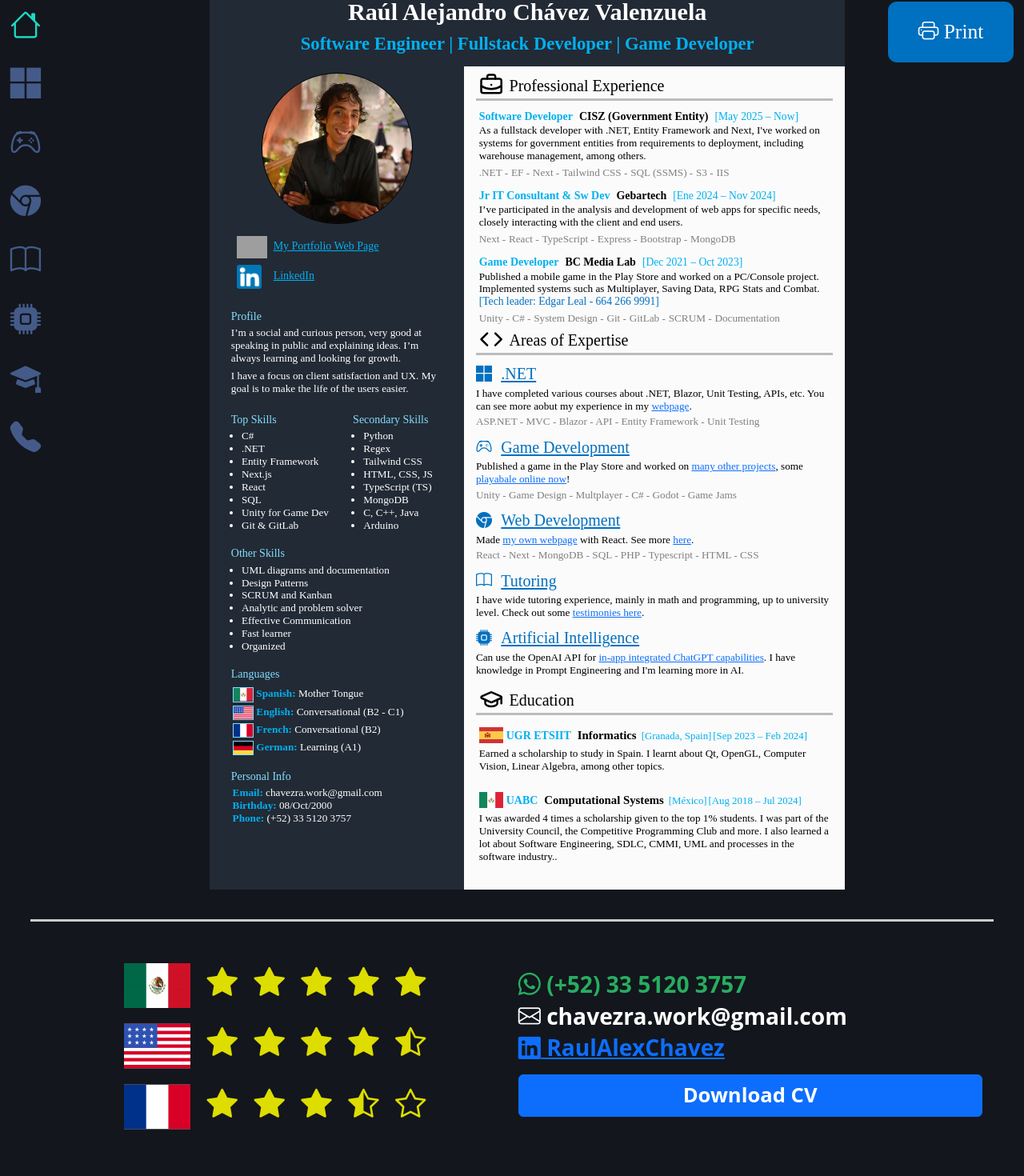
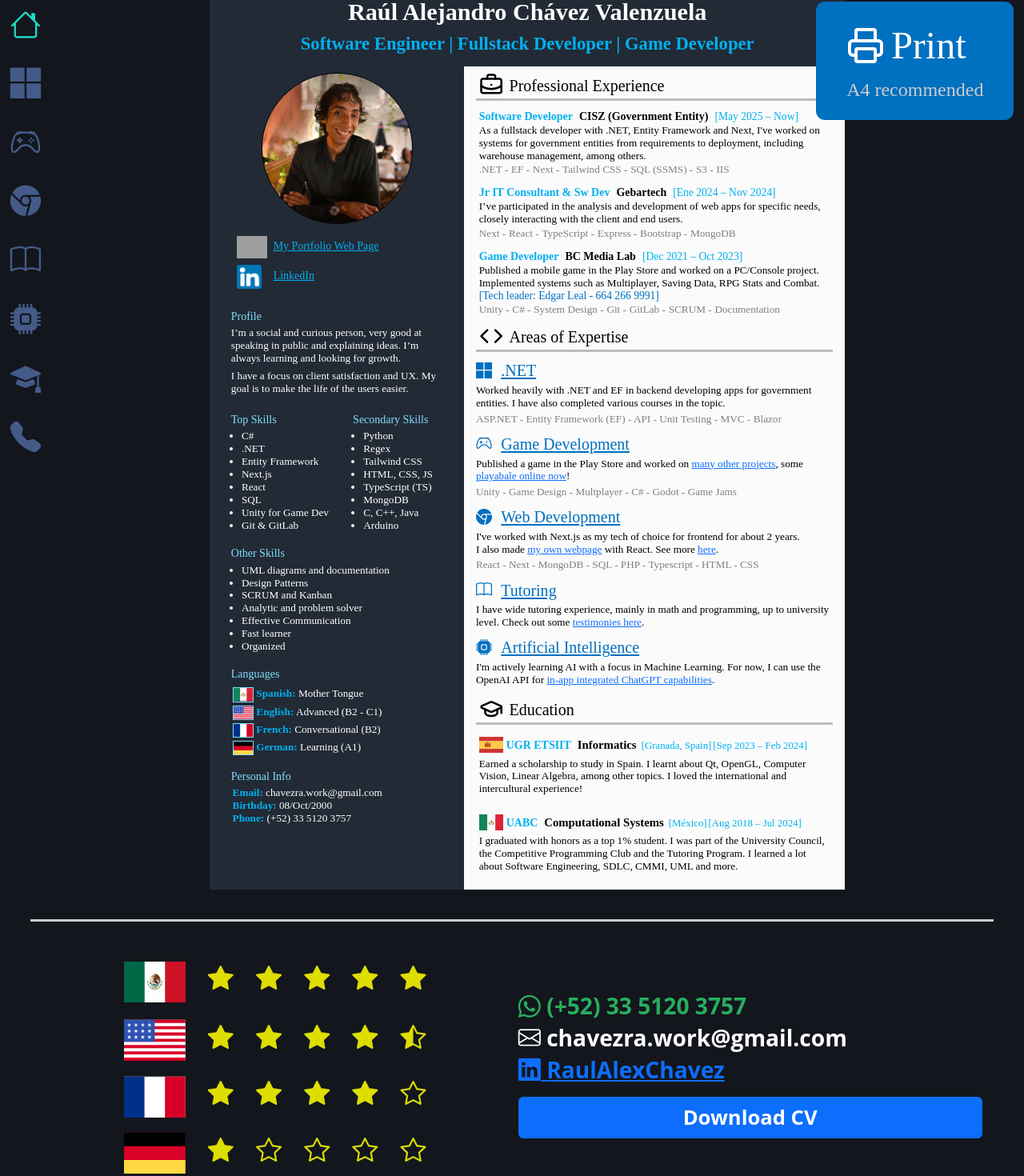
Before and after one commit to RaulAlexChavez/RaulAlexChavez.github.io, a React (Create React App) app: page /#/cv in a window 1280 px wide. Shown: the part 11-1481 px from the top of the page at 80% size. Built offline with nearby package versions, Linux system fonts and the light colour scheme; grey boxes are pictures that could not be loaded.

Commit message:
Added DE to languages in footer. Added A4 recommended for CV print.

```diff
--- a/package.json
+++ b/package.json
@@ -13,6 +13,7 @@
     "bootstrap": "^5.3.3",
     "bootstrap-icons": "^1.11.3",
     "country-flag-icons": "^1.5.18",
+    "gh-pages": "^6.3.0",
     "lucide-react": "^0.552.0",
     "react": "^18.3.1",
     "react-dom": "^18.3.1",
--- a/src/components/contact.tsx
+++ b/src/components/contact.tsx
@@ -3,6 +3,7 @@
 import US from "country-flag-icons/react/3x2/US";
 import FR from "country-flag-icons/react/3x2/FR";
 import { Link } from "react-router-dom";
+import { DE } from "country-flag-icons/react/3x2";
 
 interface LanguageLevelProps {
     filledStars: number,
@@ -11,7 +12,7 @@
 }
 
 const LanguageLevel = (props: LanguageLevelProps): JSX.Element => {
-    const starStyle: React.CSSProperties = { fontSize: '3vw', fontWeight: 'bold', color: '#dddd00'};
+    const starStyle: React.CSSProperties = { fontSize: '2.5vw', fontWeight: 'bold', color: '#dddd00'};
     const star = <p className="bi-star scale-on-hover-1-1" style={starStyle}></p>;
     const starFill = <p className="bi-star-fill scale-on-hover-1-1" style={starStyle}></p>;
     const starHalf = <p className="bi-star-half scale-on-hover-1-1" style={starStyle}></p>;
@@ -41,15 +42,17 @@
 const Contact: React.FC = () => {
     const columnStyle: React.CSSProperties = { width: '50%', margin: '0.5vw', marginBottom: "2vw", textAlign: 'left', padding: '0.1vw' };
     const bigTextStyle: React.CSSProperties = { fontSize: '2.2vw', fontWeight: 'bold', marginBottom: '-2vw' };
-    const flagStyle = { width: '6.5vw', height: '6.5vw', marginTop: '-0.5vw' };
+    const flagStyle = { width: '6vw', height: '6vw', marginTop: '-0.5vw' };
 
     return (
         <div style={{ marginTop: '5vw', margin: '0 3vw 0 3vw', borderTop: '3px solid #ccc', textAlign: 'center' }}>
             <div style={{ display: 'flex', justifyContent: 'center', margin: '0.5vw', marginTop: '3vw' }}>
                 <div style={columnStyle} className="text-center align-items-center">
-                    <LanguageLevel filledStars={5} halfStars={0} flag={<img className="shadow-on-hover scale-on-hover-1-1" src="images/mexico-flag.jpeg" style={{...flagStyle, height: "4.4vw"}}/>} />
+                    <LanguageLevel filledStars={5} halfStars={0} flag={<img className="shadow-on-hover scale-on-hover-1-1" src="images/mexico-flag.jpeg" style={{...flagStyle, height: "4vw"}}/>} />
+                    <div style={{ margin: "0.5vw" }}/>
                     <LanguageLevel filledStars={4} halfStars={1} flag={<US className="shadow-on-hover scale-on-hover-1-1" style={flagStyle}/>} />
-                    <LanguageLevel filledStars={3} halfStars={1} flag={<FR className="shadow-on-hover scale-on-hover-1-1" style={flagStyle}/>} />
+                    <LanguageLevel filledStars={4} halfStars={0} flag={<FR className="shadow-on-hover scale-on-hover-1-1" style={flagStyle}/>} />
+                    <LanguageLevel filledStars={1} halfStars={0} flag={<DE className="shadow-on-hover scale-on-hover-1-1" style={flagStyle}/>} />
                 </div>
                 <div style={{ ...columnStyle, display: 'flex', flexDirection: 'column', justifyContent: 'center', marginTop: "-1vw" }} className="text-left">
                     <p className="bi-whatsapp green-fg fw-bold" style={bigTextStyle}>{" "}(+52) 33 5120 3757</p>
--- a/src/routes/CV.tsx
+++ b/src/routes/CV.tsx
@@ -1,7 +1,7 @@
 import React, { useEffect } from "react";
 import { Link } from "react-router-dom";
 import { MX, US, FR, ES, DE } from "country-flag-icons/react/3x2";
-import { BriefcaseBusiness, Code, GraduationCap, LucideProps } from "lucide-react";
+import { BriefcaseBusiness, Code, GraduationCap, LucideProps, Printer } from "lucide-react";
 
 const bgColor = "#222a35";
 const coolColor1 = "#00b0f0"
@@ -186,7 +186,7 @@
             <h2 style={{ fontSize: titleSize, color: coolColor2 }}>Languages</h2>
             <ul style={{ fontSize: normalTextSize, color: mainColorLight, marginLeft: "-0.8cm", listStyle: "none" }}>
                 <li style={{ marginBottom: "0.1cm" }}> <MX width={"0.7cm"} style={{ border: "solid #81deff 0.03cm" }} /> <InfoAttribute title="Spanish" value="Mother Tongue" /> </li>
-                <li style={{ marginBottom: "0.1cm" }}> <US width={"0.7cm"} style={{ border: "solid #81deff 0.03cm" }} /> <InfoAttribute title="English" value="Conversational (B2 - C1)" /> </li>
+                <li style={{ marginBottom: "0.1cm" }}> <US width={"0.7cm"} style={{ border: "solid #81deff 0.03cm" }} /> <InfoAttribute title="English" value="Advanced (B2 - C1)" /> </li>
                 <li style={{ marginBottom: "0.1cm" }}> <FR width={"0.7cm"} style={{ border: "solid #81deff 0.03cm" }} /> <InfoAttribute title="French" value="Conversational (B2)" /> </li>
                 <li style={{ marginBottom: "0.1cm" }}> <DE width={"0.7cm"} style={{ border: "solid #81deff 0.03cm" }} /> <InfoAttribute title="German" value="Learning (A1)" /> </li>
             </ul>
@@ -260,7 +260,7 @@
                 {props.description}
                 <span style={{ color: coolColor3, fontSize: "0.36cm" }}>{props.contact}</span>
             </p>
-            <div style={{ display: "flex", justifyContent: "left", alignItems: "center", marginTop: "-0.3cm" }}>
+            <div style={{ display: "flex", justifyContent: "left", alignItems: "center", marginTop: "-0.4cm" }}>
                 {props.skills.map((skill, index) => (
                     <>
                         <span key={index} translate="no"
@@ -346,22 +346,24 @@
 
 const AreasOfExpertise = (): JSX.Element => {
     return (
-        <>
+        <div style={{ margin: "0.2cm 0 0 0" }}>
             <SectionTitle icon={Code} title="Areas of Expertise" imgWidthDiff={-0.05} imgRightMarginDiff={0} imgLeftMarginDiff={0.05} />
 
             <SkillSetSection icon="bi-microsoft" title=".NET" sublink="/dotnet" dontTranslateTitle
                 content={
                     <div style={{ color: mainColorDark, fontSize: normalTextSize }}>
-                        I have completed various courses about .NET, Blazor, Unit Testing, APIs, etc.
-                        You can see more aobut my experience in my <Link to={"https://raulalexchavez.github.io/#/dotnet"} target="_blank">webpage</Link>.
+                        Worked heavily with .NET and EF in backend developing apps for government entities.
+                        I have also completed various courses in the topic.
                     </div>
                 }
-                skills={["ASP.NET", "MVC", "Blazor", "API", "Entity Framework", "Unit Testing"]}
+                skills={["ASP.NET", "Entity Framework (EF)", "API", "Unit Testing", "MVC", "Blazor"]}
             />
             <SkillSetSection icon="bi-controller" title="Game Development" sublink="/gamedev"
                 content={
                     <div style={{ color: mainColorDark, fontSize: normalTextSize }}>
-                        Published a game in the Play Store and worked on <Link to={"https://raulalexchavez.github.io/#/gamedev"} target="_blank">many other projects</Link>, some <Link to={"https://raulalexchavez.github.io/#/gamedev"} target="_blank">playabale online now</Link>!
+                        Published a game in the Play Store and worked on {" "}
+                        <Link to={"https://raulalexchavez.github.io/#/gamedev"} target="_blank">many other projects</Link>,
+                        some <Link to={"https://raulalexchavez.github.io/#/gamedev"} target="_blank">playabale online now</Link>!
                     </div>
                 }
                 skills={["Unity", "Game Design", "Multplayer", "C#", "Godot", "Game Jams"]}
@@ -369,7 +371,8 @@
             <SkillSetSection icon="bi-browser-chrome" title="Web Development" sublink="/webdev"
                 content={
                     <div style={{ color: mainColorDark, fontSize: normalTextSize }}>
-                        Made <Link to={"https://raulalexchavez.github.io/"} target="_blank">my own webpage</Link> with React. See more <Link to={"https://raulalexchavez.github.io/#/webdev"} target="_blank">here</Link>.
+                        I've worked with Next.js as my tech of choice for frontend for about 2 years.<br />
+                        I also made <Link to={"https://raulalexchavez.github.io/"} target="_blank">my own webpage</Link> with React. See more <Link to={"https://raulalexchavez.github.io/#/webdev"} target="_blank">here</Link>.
                     </div>
                 }
                 skills={["React", "Next", "MongoDB", "SQL", "PHP", "Typescript", "HTML", "CSS"]}
@@ -384,11 +387,12 @@
             <SkillSetSection icon="bi-cpu-fill" title="Artificial Intelligence" sublink="/ai"
                 content={
                     <div style={{ color: mainColorDark, fontSize: normalTextSize }}>
-                        Can use the OpenAI API for <Link to={"https://raulalexchavez.github.io/#/ai"} target="_blank">in-app integrated ChatGPT capabilities</Link>. I have knowledge in Prompt Engineering and I'm learning more in AI.
+                        I'm actively learning AI with a focus in Machine Learning.
+                        For now, I can use the OpenAI API for <Link to={"https://raulalexchavez.github.io/#/ai"} target="_blank">in-app integrated ChatGPT capabilities</Link>.
                     </div>
                 }
             />
-        </>
+        </div>
     );
 }
 
@@ -423,7 +427,7 @@
                 career="Informatics"
                 place="Granada, Spain"
                 period="Sep 2023 – Feb 2024"
-                description="Earned a scholarship to study in Spain. I learnt about Qt, OpenGL, Computer Vision, Linear Algebra, among other topics."
+                description="Earned a scholarship to study in Spain. I learnt about Qt, OpenGL, Computer Vision, Linear Algebra, among other topics. I loved the international and intercultural experience!"
             />
             <SchoolInfo
                 flag={<MX style={flagStyle} />}
@@ -431,7 +435,9 @@
                 career="Computational Systems"
                 place="México"
                 period="Aug 2018 – Jul 2024"
-                description="I was awarded 4 times a scholarship given to the top 1% students. I was part of the University Council, the Competitive Programming Club and more. I also learned a lot about Software Engineering, SDLC, CMMI, UML and processes in the software industry.."
+                description="I graduated with honors as a top 1% student.
+                I was part of the University Council, the Competitive Programming Club and the Tutoring Program.
+                I learned a lot about Software Engineering, SDLC, CMMI, UML and more."
             />
         </div>
     )
@@ -494,9 +500,13 @@
                     borderRadius: "0.3cm",
                     cursor: "pointer",
                 }}
-                className="bi-printer no-print"
+                className="no-print"
             >
-                {" Print"}
+                <span style={{ display: "flex", alignItems: "center", gap: "0.5rem", fontSize: "3rem" }}>
+                    <Printer size={48} />
+                    {" Print"}
+                </span>
+                <span style={{ fontSize: "1.5rem", color: "#ccc" }}>A4 recommended</span>
             </button>
         </div>
     )
```
Also changed, not shown: 1 other file (tests, documents, lock files or other folders).
